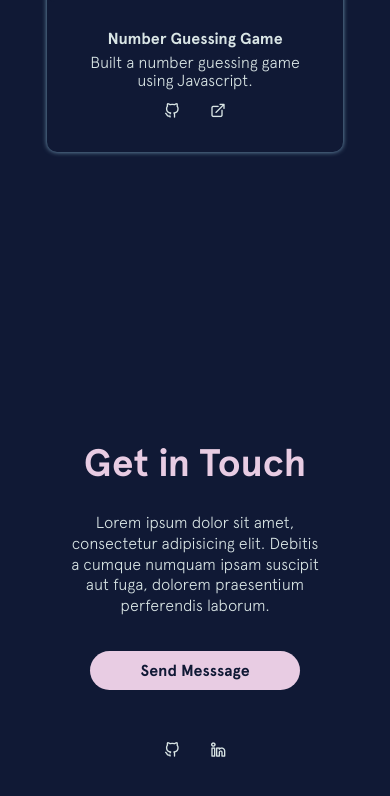
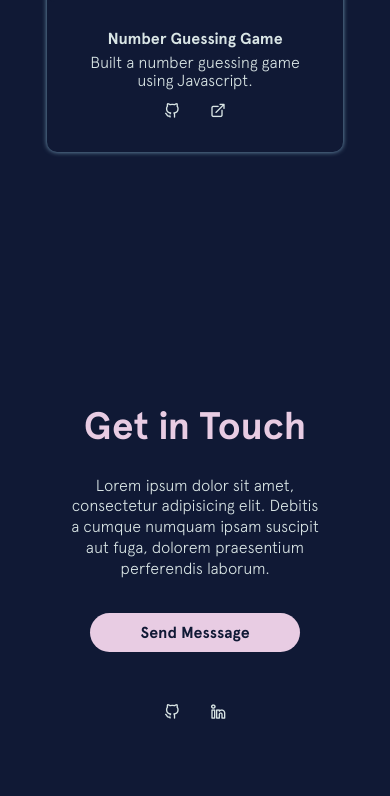
Before and after one commit to valleaster/portfolio, a plain HTML site: page index.html in a window 390 px wide. Shown: the part 3978-4774 px from the top of the page. Drawn offline with nearby package versions, Linux system fonts and the light colour scheme; files whose address does not match are found by name; a web font is replaced by a local one.

Commit message:
Minor change

```diff
--- a/Styles/styles.css
+++ b/Styles/styles.css
@@ -519,7 +519,7 @@ body {
 
     .socials-mobile {
         margin-top: 50px;
-        margin-bottom: 150px;
+        margin-bottom: 225px;
         display: flex;
         justify-content: center;
     }
--- a/index.html
+++ b/index.html
@@ -101,8 +101,8 @@
         </section>
 
         <!-- Project Section -->
+        <span id="projects"></span>
         <section class="container-two scroll-effect project-main-con">
-            <span id="projects"></span>
             <h3 class="title project-deco-line">Projects</h3>
             <div class="project project-container" id="project-con"></div>
         </section>
```
